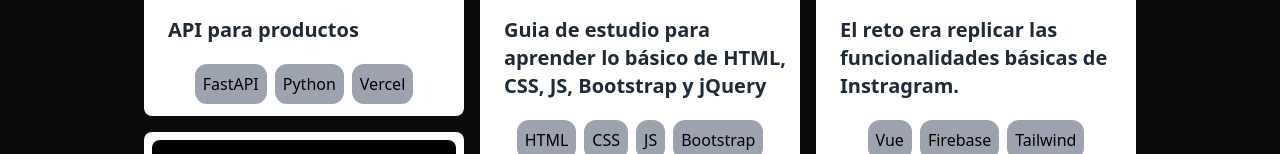
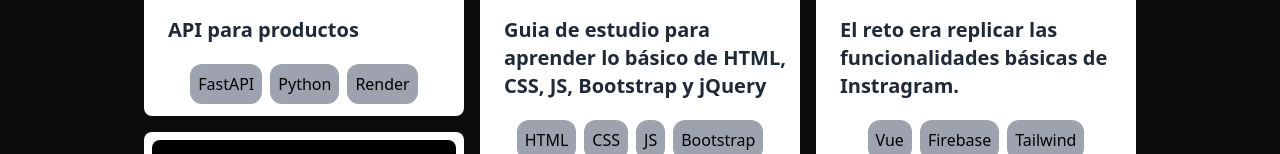
Before and after one commit to Wilovy09/Portafolio, a Vue app: page /projects in a window 1280 px wide. Shown: the part 412-566 px from the top of the page. Built offline with nearby package versions, Linux system fonts and the light colour scheme.

Commit message:
Actualizada la URL de demostración de la API de productos en ProjectsPage.vue

```diff
--- a/src/views/ProjectsPage.vue
+++ b/src/views/ProjectsPage.vue
@@ -7,10 +7,10 @@
             img: '/images/projects/productsApiIMG.webp',
             alt: 'Products API',
             title: 'Products API',
-            tecnologias: ['FastAPI', 'Python', 'Vercel'],
+            tecnologias: ['FastAPI', 'Python', 'Render'],
             desc: 'API para productos',
             github: 'https://github.com/Wilovy09/Products-API-FastAPI',
-            demo: 'https://products-api-mu.vercel.app/'
+            demo: 'https://products-api-fastapi.onrender.com/'
         },
         {
             id: 2,
```
